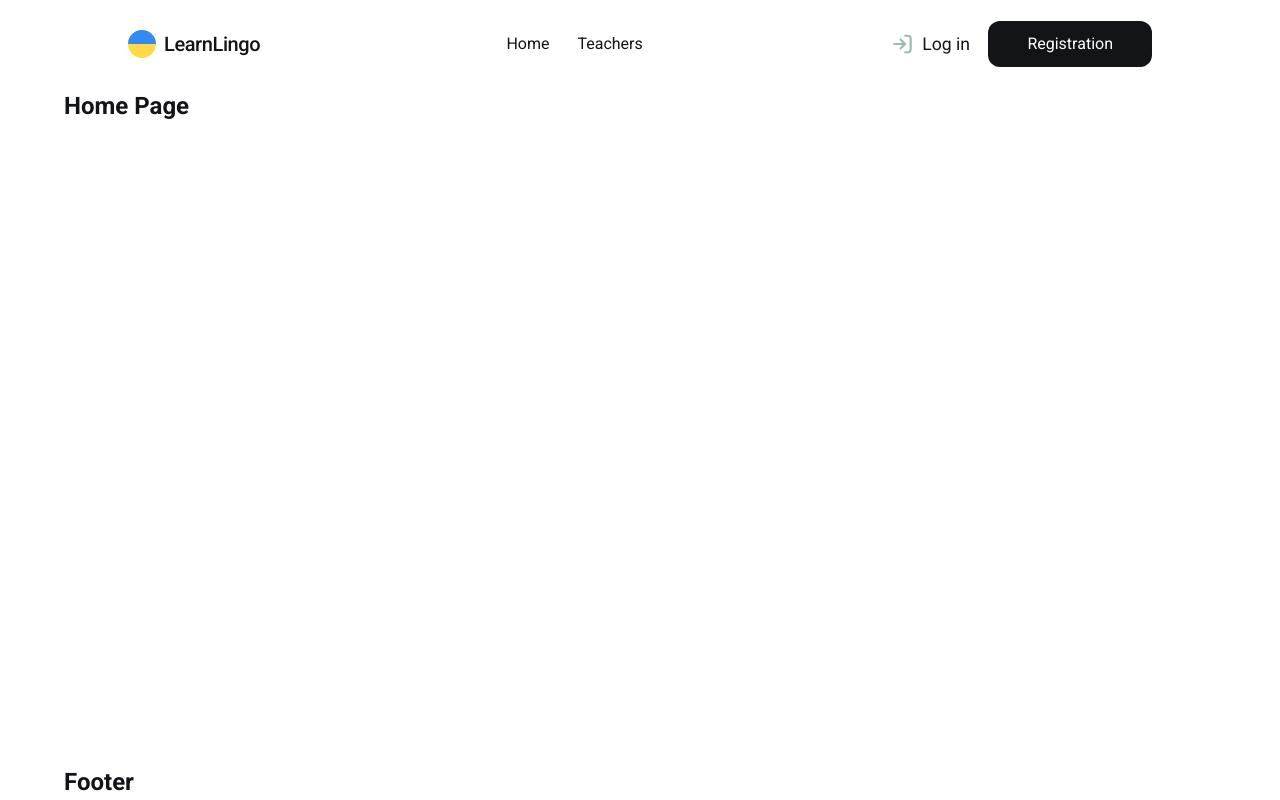
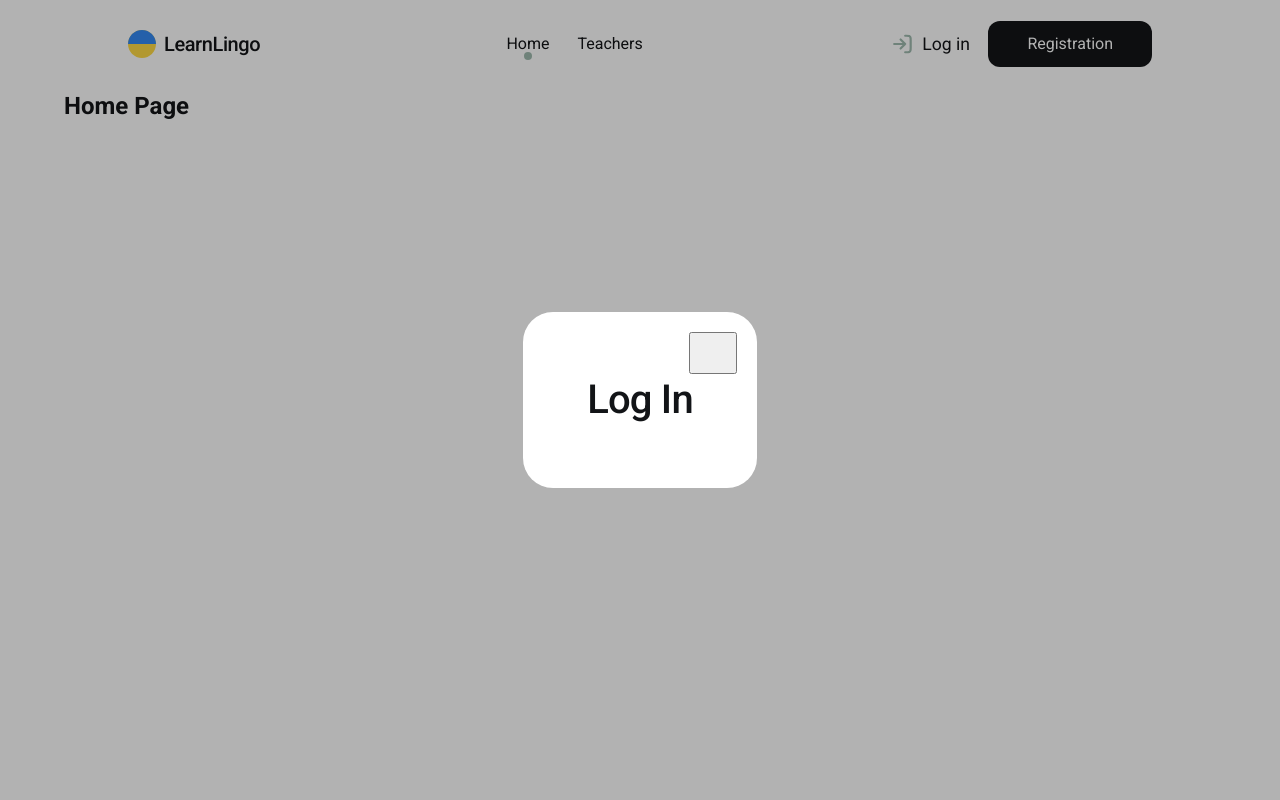
Before and after one commit to Mykhailenko-Oleksandr/learn-lingo, a Next.js app: page / in a window 1280 px wide. Both pictures are taken after a click on the button "Log in". Shown: the top 800 px of the page. Built offline with nearby package versions, Linux system fonts and the light colour scheme.

Commit message:
start work modalLogin

```diff
--- a/app/globals.css
+++ b/app/globals.css
@@ -26,10 +26,6 @@
 
 * {
   box-sizing: border-box;
-}
-
-html {
-  scroll-behavior: smooth;
 }
 
 body {
--- a/app/layout.tsx
+++ b/app/layout.tsx
@@ -7,7 +7,6 @@ import { Roboto } from "next/font/google";
 import { ReactQueryDevtools } from "@tanstack/react-query-devtools";
 import TanStackProvider from "@/components/TanStackProvider/TanStackProvider";
 import Header from "@/components/Header/Header";
-import Footer from "@/components/Footer/Footer";
 
 const roboto = Roboto({
   subsets: ["latin"],
@@ -34,14 +33,13 @@ export default function RootLayout({
   children: ReactNode;
 }>) {
   return (
-    <html lang="en">
+    <html lang="en" data-scroll-behavior="smooth">
       <body className={`${roboto.variable}`}>
         <TanStackProvider>
           <Header />
 
           <main>{children}</main>
 
-          <Footer />
           <Toaster />
           <ReactQueryDevtools initialIsOpen={false} />
         </TanStackProvider>
--- a/components/Footer/Footer.module.css
+++ /dev/null
@@ -1,2 +0,0 @@
-.footer {
-}
--- a/components/Footer/Footer.tsx
+++ /dev/null
@@ -1,11 +0,0 @@
-import css from "./Footer.module.css";
-
-export default function Footer() {
-  return (
-    <footer className={css.footer}>
-      <div className="container">
-        <h2>Footer</h2>
-      </div>
-    </footer>
-  );
-}
--- a/components/Header/Header.module.css
+++ b/components/Header/Header.module.css
@@ -54,6 +54,10 @@
   }
 }
 
+.navLink.currentUrl::after {
+  transform: translateX(-50%) scale(1);
+}
+
 .navLink::after {
   content: "";
   position: absolute;
@@ -104,9 +108,6 @@
   }
 }
 
-.navLink.currentUrl {
-}
-
 .registerBtn {
   display: flex;
   align-items: center;
--- a/components/Header/Header.tsx
+++ b/components/Header/Header.tsx
@@ -5,11 +5,16 @@ import css from "./Header.module.css";
 
 import clsx from "clsx";
 import { usePathname } from "next/navigation";
+import { useState } from "react";
+import ModalLogin from "../ModalLogin/ModalLogin";
 
 export default function Header() {
+  const [isLoginModal, setIsLoginModal] = useState(false);
+  const [isRegisterModal, setIsRegisterModal] = useState(false);
   const router = usePathname();
 
   return (
+    <>
       <header className={css.header}>
         <div className={`container ${css.headerContainer}`}>
           <Link href="/" className={css.logo}>
@@ -20,7 +25,10 @@ export default function Header() {
           </Link>
 
           <nav className={css.navigation}>
-          <Link href="/" className={css.navLink}>
+            <Link
+              href="/"
+              className={clsx(css.navLink, router === "/" && css.currentUrl)}
+            >
               Home
             </Link>
             <Link
@@ -35,17 +43,33 @@ export default function Header() {
           </nav>
 
           <div className={css.authBtnBox}>
-          <button type="button" className={css.loginBtn}>
+            <button
+              type="button"
+              className={css.loginBtn}
+              onClick={() => setIsLoginModal(true)}
+            >
               <svg width={20} height={20}>
                 <use href="/icons.svg#log-in"></use>
               </svg>
               Log in
             </button>
-          <button type="button" className={css.registerBtn}>
+            <button
+              type="button"
+              className={css.registerBtn}
+              onClick={() => setIsRegisterModal(true)}
+            >
               Registration
             </button>
           </div>
         </div>
       </header>
+
+      {isLoginModal && (
+        <ModalLogin
+          isOpen={isLoginModal}
+          onClose={() => setIsLoginModal(false)}
+        />
+      )}
+    </>
   );
 }
--- /dev/null
+++ b/components/ModalLogin/ModalLogin.module.css
@@ -0,0 +1,35 @@
+.backdrop {
+  position: fixed;
+  inset: 0;
+  background-color: rgba(0, 0, 0, 0.3);
+  display: flex;
+  align-items: center;
+  justify-content: center;
+  z-index: 1000;
+}
+
+.modal {
+  position: relative;
+
+  display: flex;
+  flex-direction: column;
+  align-items: center;
+
+  margin: 0 auto;
+  padding: 64px;
+  background-color: var(--color-background);
+  border-radius: 30px;
+}
+
+.closeBtn {
+  position: absolute;
+  top: 20px;
+  right: 20px;
+}
+
+.title {
+  font-weight: 500;
+  font-size: 40px;
+  line-height: 1.2;
+  letter-spacing: -0.02em;
+}
--- /dev/null
+++ b/components/ModalLogin/ModalLogin.tsx
@@ -0,0 +1,40 @@
+import { useEffect } from "react";
+import css from "./ModalLogin.module.css";
+import { createPortal } from "react-dom";
+
+interface ModalLoginProps {
+  isOpen: boolean;
+  onClose: () => void;
+}
+
+export default function ModalLogin({ isOpen, onClose }: ModalLoginProps) {
+  useEffect(() => {
+    function onEscClick(e: KeyboardEvent) {
+      if (e.key === "Escape") {
+        onClose();
+      }
+    }
+
+    window.addEventListener("keydown", onEscClick);
+    document.body.classList.add("noScroll");
+
+    return () => {
+      window.removeEventListener("keydown", onEscClick);
+      document.body.classList.remove("noScroll");
+    };
+  });
+
+  return createPortal(
+    <div className={css.backdrop}>
+      <div className={css.modal}>
+        <button type="button" className={css.closeBtn}>
+          <svg width={32} height={32}>
+            <use href="/icons.svg#close"></use>
+          </svg>
+        </button>
+        <h2 className={css.title}>Log In</h2>
+      </div>
+    </div>,
+    document.body,
+  );
+}
```
Lines whose indentation alone changed are shown as unchanged.
